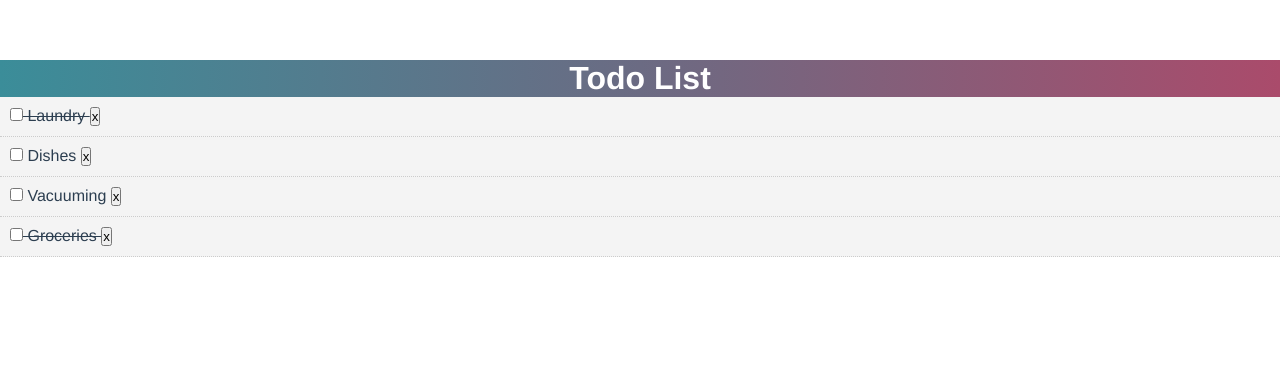
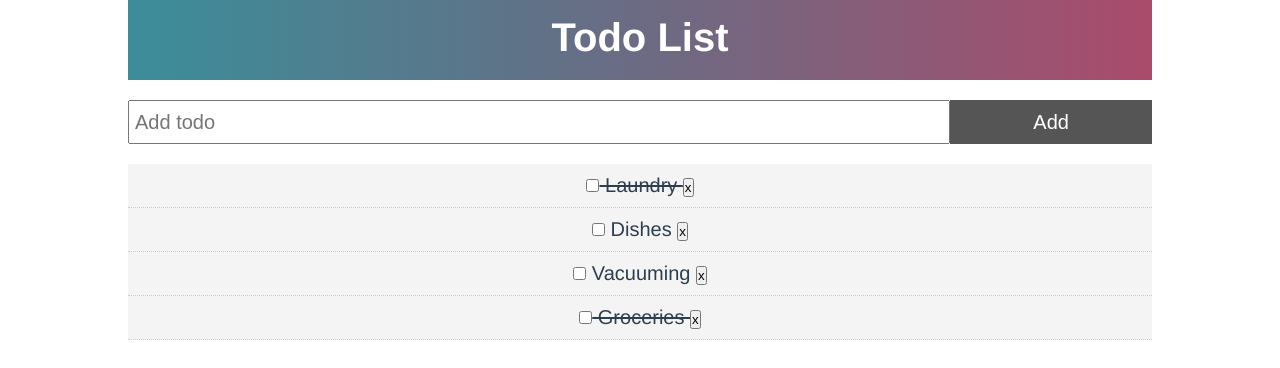
Before and after one commit to giangster/vuejs-crash, a Vue app in the folder todo-app/: page / in a window 1280 px wide. Shown: the top 368 px of the page. Built offline with nearby package versions, Linux system fonts and the light colour scheme.

Commit message:
AddTodo component added, modify some stylings

```diff
--- a/todo-app/src/App.vue
+++ b/todo-app/src/App.vue
@@ -1,17 +1,20 @@
 <template>
   <div id="app">
     <Header />
+    <AddTodo />
     <Todos v-bind:todos="todos" v-on:remove-todo="removeTodo" />
   </div>
 </template>
 
 <script>
-import Header from "./components/layout/Header.vue";
-import Todos from "./components/Todos.vue";
+import Header from "./components/layout/Header";
+import AddTodo from "./components/AddTodo";
+import Todos from "./components/Todos";
 export default {
   name: "app",
   components: {
     Header,
+    AddTodo,
     Todos
   },
   data() {
@@ -54,9 +57,26 @@ export default {
   margin: 0;
   padding: 0;
 }
+
 body {
   font-family: "Avenir", Helvetica, Arial, sans-serif;
   color: #2c3e50;
-  margin-top: 60px;
+  text-align: center;
+  width: 80%;
+  margin: auto;
+  font-size: 20px;
+}
+
+.button {
+  display: inline-block;
+  border: none;
+  background: #555;
+  color: #fff;
+  padding: 7px 20px;
+  cursor: pointer;
+}
+
+.button:hover {
+  background: #666;
 }
 </style>
--- /dev/null
+++ b/todo-app/src/components/AddTodo.vue
@@ -0,0 +1,34 @@
+<template>
+  <div>
+    <form>
+      <input type="text" name="title" placeholder="Add todo" />
+      <input type="submit" value="Add" class="button" />
+    </form>
+  </div>
+</template>
+
+<script>
+export default {
+  name: "AddTodo"
+};
+</script>
+
+<style scoped>
+form {
+  display: flex;
+  margin-bottom: 20px;
+}
+
+input[type="text"] {
+  flex: 10;
+  padding: 5px;
+  line-height: 30px;
+  font-size: 20px;
+}
+
+input[type="submit"] {
+  flex: 2;
+  line-height: 30px;
+  font-size: 20px;
+}
+</style>
--- a/todo-app/src/components/Todos.vue
+++ b/todo-app/src/components/Todos.vue
@@ -7,7 +7,7 @@
 </template>
 
 <script>
-import TodoItem from "./TodoItem.vue";
+import TodoItem from "./TodoItem";
 export default {
   name: "Todos",
   components: { TodoItem },
--- a/todo-app/src/components/layout/Header.vue
+++ b/todo-app/src/components/layout/Header.vue
@@ -27,5 +27,8 @@ export default {
   ); /* W3C, IE 10+/ Edge, Firefox 16+, Chrome 26+, Opera 12+, Safari 7+ */
   color: #ffffff;
   text-align: center;
+  margin-bottom: 20px;
+  height: 80px;
+  padding: 15px;
 }
 </style>
```
